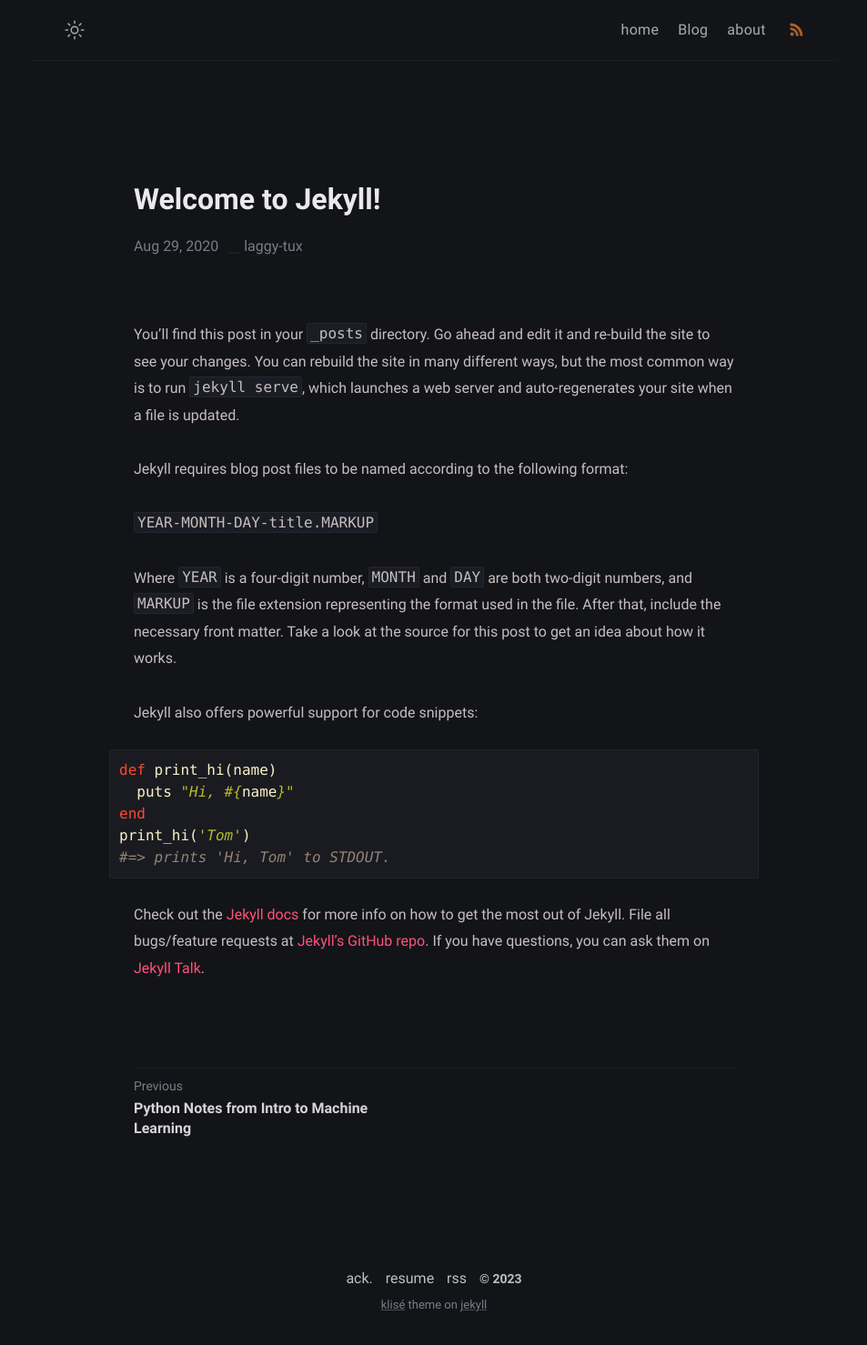
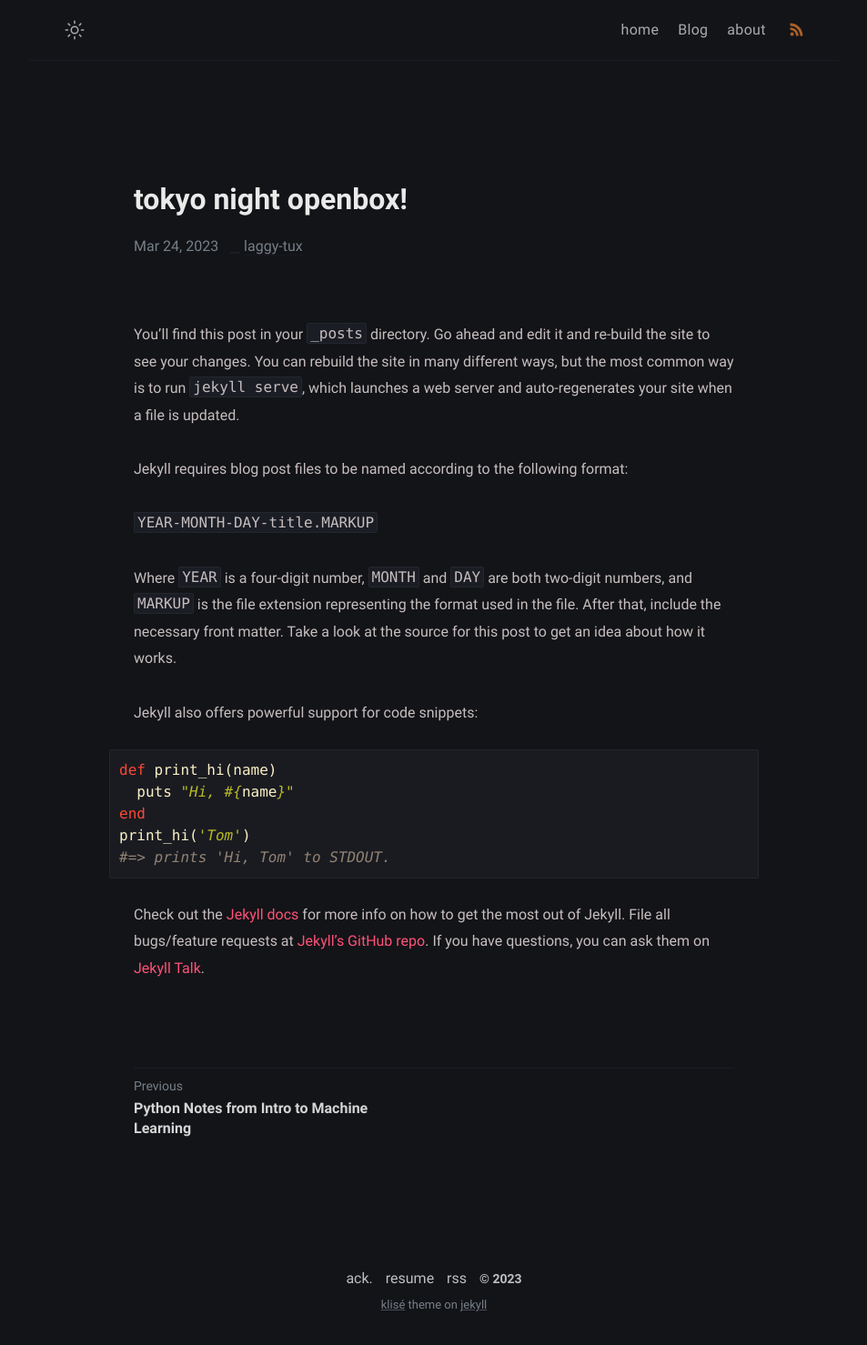
Before and after one commit to laggy-tux/laggy-tux.github.io, a Jekyll site: the page built from _posts/welcome-to-jekyll/2020-08-29-welcome-to-jekyll.md, in a window 1280 px wide. Shown: the whole page at 91% size, without its empty margins (163-1116 px from the left). Built offline with Jekyll 4.4.1, drawn with Linux system fonts in a browser that asks for light colours.

Commit message:
Update 2020-08-29-welcome-to-jekyll.md

```diff
--- a/_posts/welcome-to-jekyll/2020-08-29-welcome-to-jekyll.md
+++ b/_posts/welcome-to-jekyll/2020-08-29-welcome-to-jekyll.md
@@ -1,8 +1,8 @@
 ---
 layout: post
-title:  "Welcome to Jekyll!"
-date:   2020-08-29 09:29:20 +0700
-categories: jekyll update
+title:  "tokyo night openbox!"
+date:   2023-03-24 09:29:20 +0700
+categories: ricing
 ---
 You’ll find this post in your `_posts` directory. Go ahead and edit it and re-build the site to see your changes. You can rebuild the site in many different ways, but the most common way is to run `jekyll serve`, which launches a web server and auto-regenerates your site when a file is updated.
 
```
